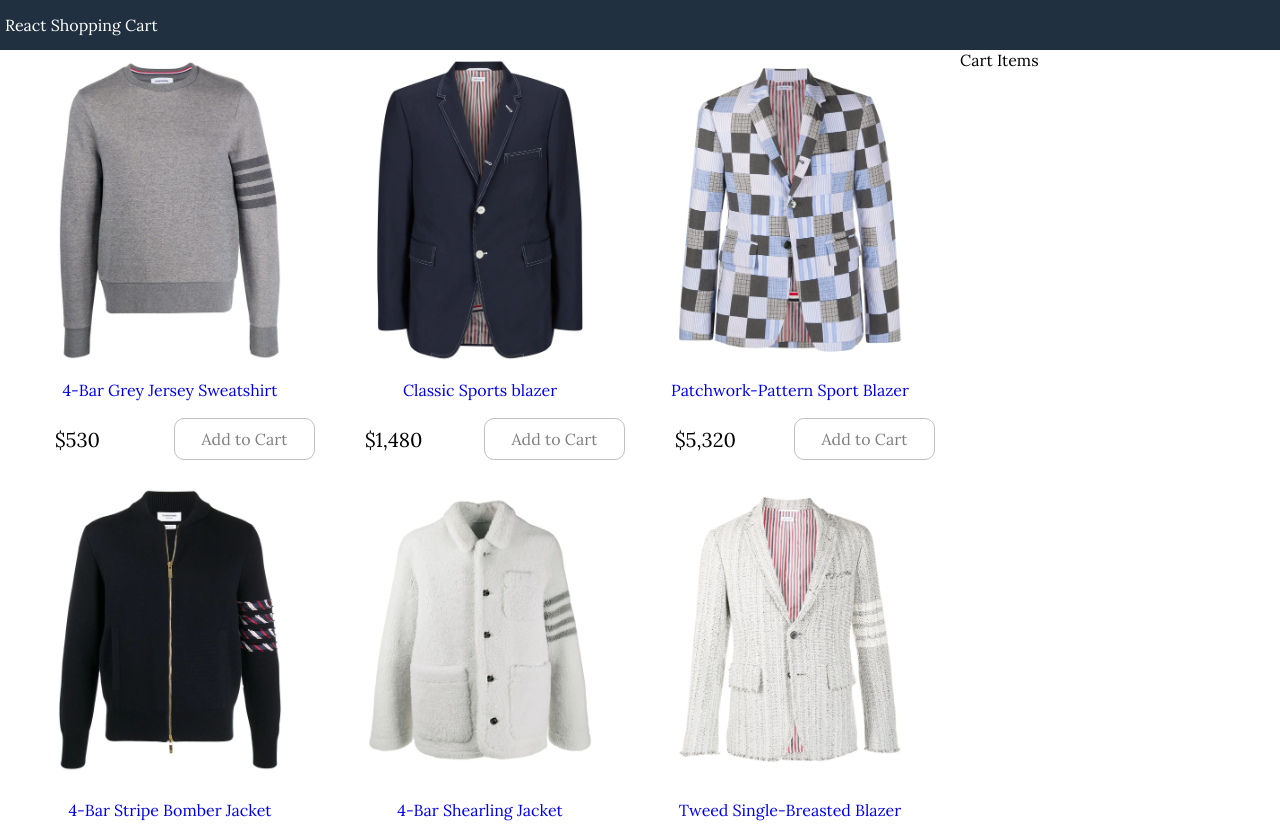
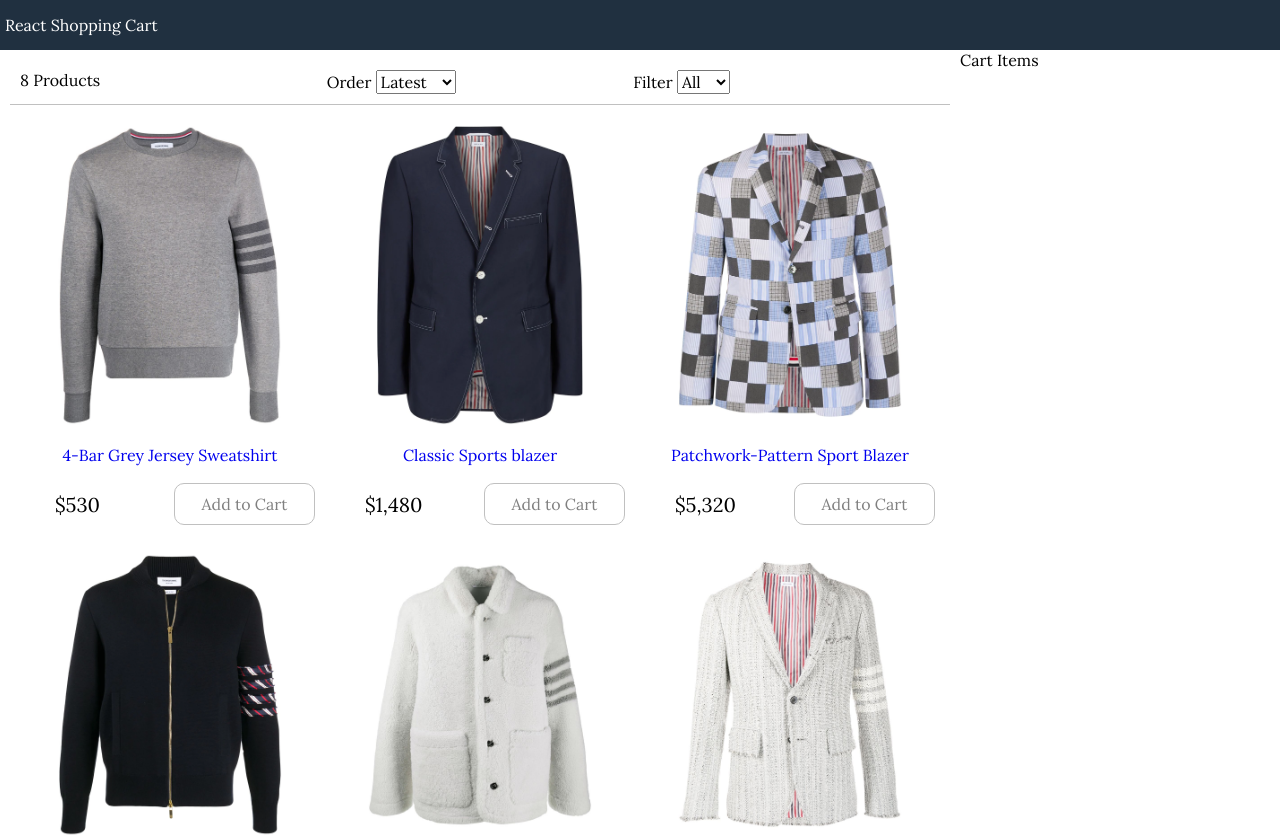
Before and after one commit to joych51/react-shopping-cart, a React (Create React App) app: page / in a window 1280 px wide. Shown: the top 836 px of the page. Built offline with nearby package versions, Linux system fonts and the light colour scheme.

Commit message:
filter-component

```diff
--- a/src/App.js
+++ b/src/App.js
@@ -1,4 +1,5 @@
 import React from 'react';
+import Filter from './components/Filter';
 import Products from './components/Products';
 import data from "./data"
 
@@ -12,6 +13,32 @@
     };
   }
 
+  sortProducts = (e) => {
+    const sort = e.target.value;
+    this.setState((state) => ({
+      sort: sort,
+      products: this.state.products.slice()
+        .sort((a, b) =>
+          sort === "highest" ? ((a.price < b.price) ? 1 : -1) :
+          sort === "lowest" ? ((a.price > b.price) ? 1 : -1) :
+          ((a._id > b._id) ? 1 : -1)
+        ),
+    }));
+  }
+
+  filterProducts = (e) => {
+    if (e.target.value === "") {
+      this.setState({ size: e.target.value, products: data.products });
+    }
+    else {
+      console.log(e.target.value);
+      this.setState({
+        size: e.target.value,
+        products: data.products.filter((product) => product.availableSizes.indexOf(e.target.value) >= 0)
+      });
+    }
+  }
+
   render() {
     return (
       <div className="grid-container">
@@ -21,8 +48,14 @@
         <main>
           <div className="content">
             <div className="main">
-              <Products  products={this.state.products} />
-              </div>
+              <Filter count={this.state.products.length}
+                size={this.state.size}
+                sort={this.state.sort}
+                filterProducts={this.filterProducts}
+                sortProducts={this.sortProducts}
+              />
+              <Products products={this.state.products} />
+            </div>
             <div className="sidebar">Cart Items</div>
           </div>
         </main>
--- /dev/null
+++ b/src/components/Filter.js
@@ -0,0 +1,29 @@
+import React, { Component } from 'react'
+
+export default class Filter extends Component {
+    render() {
+        return (
+            <div className="filter">
+                <div className="filter-result">{this.props.count} Products</div>
+                <div className="filter-sort">Order{" "}
+                    <select value={this.props.sort} onChange={this.props.sortProducts}>
+                        <option value="latest">Latest</option>
+                        <option value="lowest">Lowest</option>
+                        <option value="highest">Highest</option>
+                    </select>
+                </div>
+                <div className="filter-size">Filter{" "}
+                    <select value={this.props.size} onChange={this.props.filterProducts}>
+                        <option value="">All</option>
+                        <option value="XS">XS</option>
+                        <option value="S">S</option>
+                        <option value="M">M</option>
+                        <option value="L">L</option>
+                        <option value="XL">XL</option>
+                        <option value="XXL">XXL</option>
+                    </select>
+                </div>
+            </div>
+        )
+    }
+}
--- a/src/data.json
+++ b/src/data.json
@@ -59,7 +59,7 @@
             "image": "/images/dress7.jpg",
             "title": "Thome Browne",
             "description": "RWB-Stripe Cropped Trousers",
-            "price": 4620,
+            "price": 630,
             "availableSizes": ["M", "L", "XL", "XXL"]
         },
 
@@ -68,7 +68,7 @@
             "image": "/images/dress8.jpg",
             "title": "Thome Browne",
             "description": "4-Bar Unconstructed Chino Trousers",
-            "price": 4620,
+            "price": 870,
             "availableSizes": ["M", "L", "XL", "XXL"]
         }
     ]
--- a/src/index.css
+++ b/src/index.css
@@ -58,13 +58,19 @@
   text-align: center;
 }
 
-main a:visited {
+main {
   color: black;
 }
 
-a:hover {
+main a:hover {
+  color: red;
+}
+
+main a:visited {
   color: grey;
 }
+
+
 .content {
   display: flex;
   flex-wrap: wrap;
@@ -147,3 +153,16 @@
   box-shadow: 0 0 0 1px black;
   transform: scale(1.02);
 }
+
+/* Filter */
+.filter {
+  display: flex;
+  padding: 1rem;
+  margin: 1rem;
+  border-bottom: 0.1rem #c0c0c0 solid;
+  justify-content: space-between;
+}
+
+.filter div {
+  flex: 1;
+}
```
